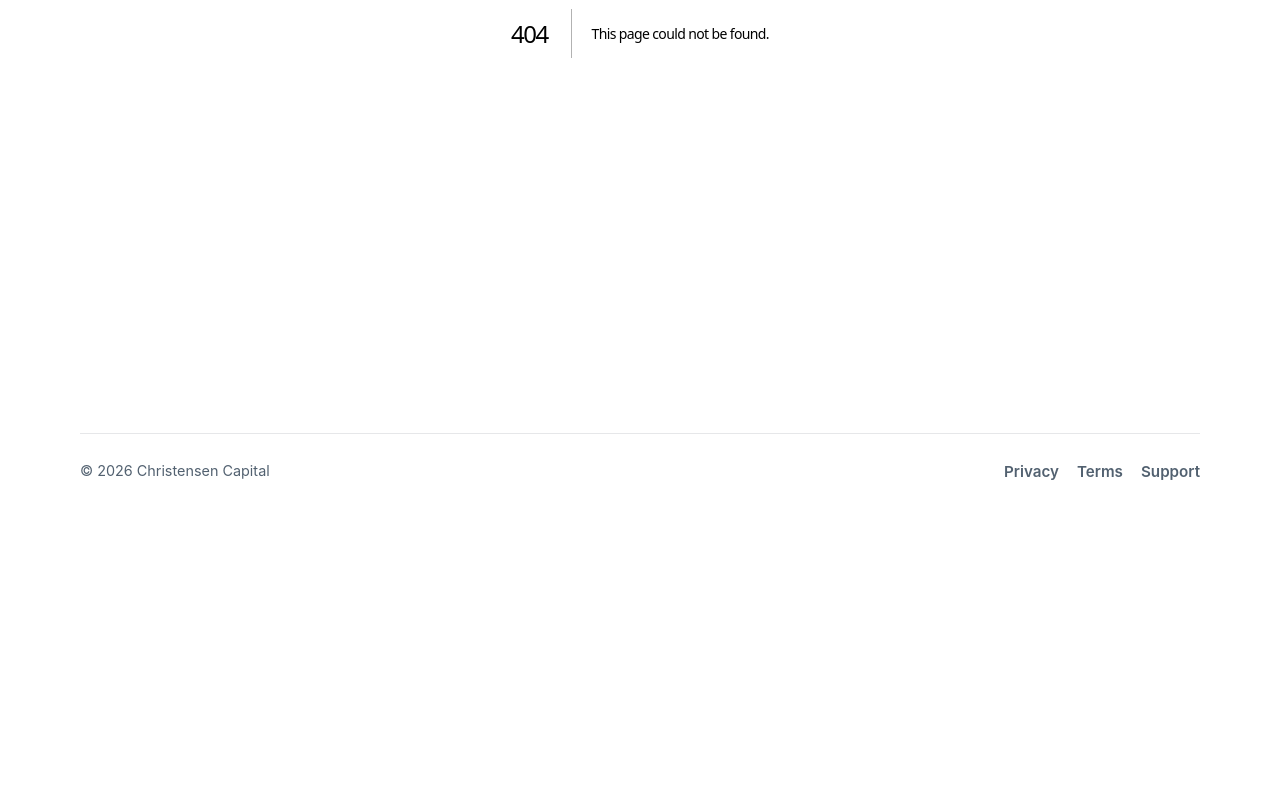
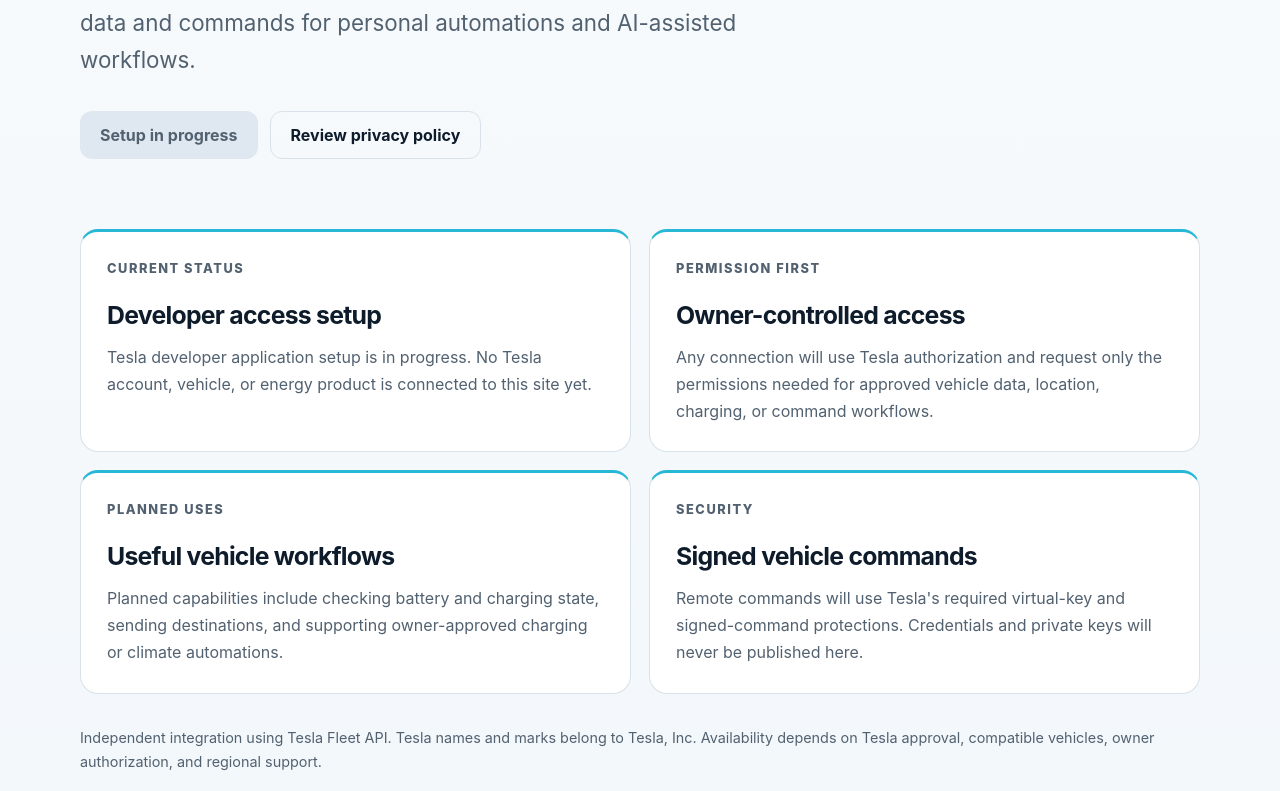
Before and after one commit to BrentAChristensen/oura-chatgpt-integration, a Next.js app: page /tesla in a window 1280 px wide. Before the commit this address had no page. Shown: the part 449-1240 px from the top of the page. Before the commit the page ends 970 px from the top, so only its background shows below. Built offline with nearby package versions, Linux system fonts and the light colour scheme.

Commit message:
Add Tesla Fleet API integration details

```diff
--- /dev/null
+++ b/app/tesla/page.js
@@ -0,0 +1,70 @@
+export const metadata = {
+  title: "Tesla Fleet API Integration",
+  description:
+    "Setup information for a secure, permission-based Tesla Fleet API integration."
+};
+
+export default function TeslaIntegration() {
+  return (
+    <main>
+      <section className="detail-hero">
+        <a className="back-link" href="/#integrations-title">← All integrations</a>
+        <p className="eyebrow">Connected vehicle integration</p>
+        <h1>Tesla</h1>
+        <p className="lede">
+          A secure, permission-based connection to selected Tesla vehicle data and
+          commands for personal automations and AI-assisted workflows.
+        </p>
+        <div className="actions">
+          <span className="button disabled" aria-disabled="true">
+            Setup in progress
+          </span>
+          <a className="button secondary" href="/privacy">Review privacy policy</a>
+        </div>
+      </section>
+
+      <section className="detail-grid">
+        <article className="info-card">
+          <p className="eyebrow">Current status</p>
+          <h2>Developer access setup</h2>
+          <p>
+            Tesla developer application setup is in progress. No Tesla account,
+            vehicle, or energy product is connected to this site yet.
+          </p>
+        </article>
+        <article className="info-card">
+          <p className="eyebrow">Permission first</p>
+          <h2>Owner-controlled access</h2>
+          <p>
+            Any connection will use Tesla authorization and request only the
+            permissions needed for approved vehicle data, location, charging, or
+            command workflows.
+          </p>
+        </article>
+        <article className="info-card">
+          <p className="eyebrow">Planned uses</p>
+          <h2>Useful vehicle workflows</h2>
+          <p>
+            Planned capabilities include checking battery and charging state,
+            sending destinations, and supporting owner-approved charging or climate
+            automations.
+          </p>
+        </article>
+        <article className="info-card">
+          <p className="eyebrow">Security</p>
+          <h2>Signed vehicle commands</h2>
+          <p>
+            Remote commands will use Tesla's required virtual-key and signed-command
+            protections. Credentials and private keys will never be published here.
+          </p>
+        </article>
+      </section>
+
+      <p className="disclaimer">
+        Independent integration using Tesla Fleet API. Tesla names and marks belong
+        to Tesla, Inc. Availability depends on Tesla approval, compatible vehicles,
+        owner authorization, and regional support.
+      </p>
+    </main>
+  );
+}
```
